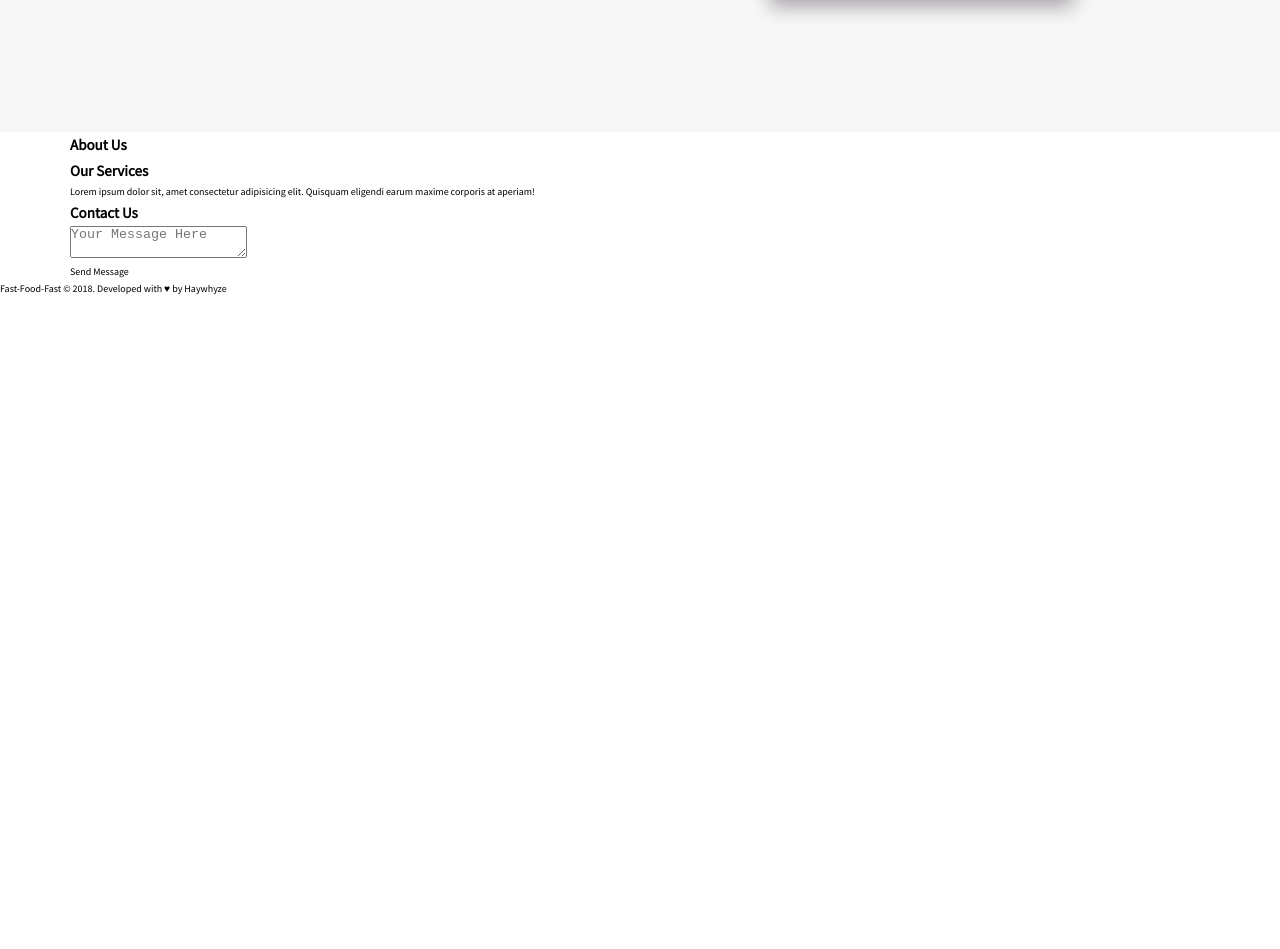
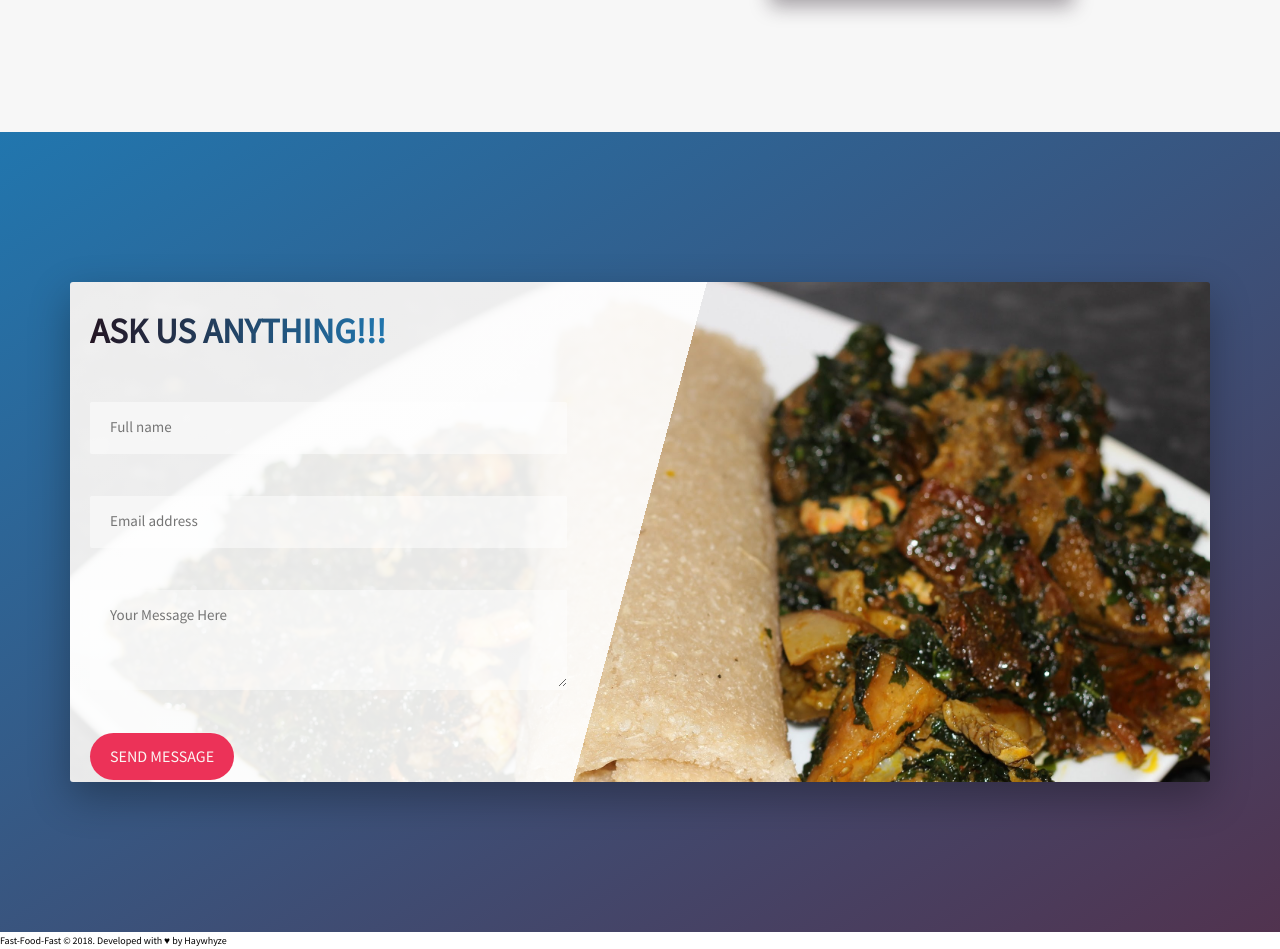
Before and after one commit to haywhyze/fast-food-fast, a website: page UI/index.html in a window 1280 px wide. Shown: the part 1260-2209 px from the top of the page. Before the commit the page ends 1557 px from the top, so only its background shows below. Drawn offline with Linux system fonts and the light colour scheme.

Commit message:
redesigned the contact us sectiom of the home page

```diff
--- a/UI/index.html
+++ b/UI/index.html
@@ -14,7 +14,8 @@
     <div class="container">
         <header class="header">
             <div class="header__logo-box">
-                <img class="header__logo" src="" alt="Logo" srcset="">
+                <!-- <img class="header__logo" src="" alt="Logo" srcset=""> -->
+                <h3 class="heading-tertiary">fFf</h3>
             </div>
             <div class="header__btn-container">
                 <a href="./signin.html" class="btn btn--alt">Sign In</a>
@@ -23,7 +24,6 @@
             <nav class="primary-nav primary-nav--pull-right">
                 <ul>
                     <li><a class="btn" href="#about-us">About Us</a></li>
-                    <li><a class="btn" href="#our-services">Our Services</a></li>
                     <li><a class="btn" href="#contact-us">Contact Us</a></li>
                 </ul>
             </nav>
@@ -59,27 +59,40 @@
                     </div>
                 </div>
 
+            </section >
+            <section class="contact-section">
+                <div class="row">
+                    <div class="contact">
+                        <div class="contact__form">
+                            <form action="#" class="form">
+                                <div class="u-margin-bottom-medium">
+                                    <h2 class="heading-secondary">
+                                        Ask Us Anything!!!
+                                    </h2>
+                                </div>
+
+                                <div class="form__group">
+                                    <input type="text" name="name" placeholder="Full name" id="name" class="form__input required">
+                                    <label for="name" class="form__label">Full name</label>
+                                </div>
+
+                                <div class="form__group">
+                                    <input type="email" name="email" placeholder="Email address" id="email" class="form__input required">
+                                    <label for="email" class="form__label">Email address</label>
+                                </div>
+
+                                <div class="form__group">
+                                    <textarea class="form__textarea" name="message" id="message" placeholder="Your Message Here"></textarea>
+                                    <label for="message" class="form__label">Your Message Here</label>
+                                </div>
+
+                                <a href="#" class="btn btn--main">Send Message</a>
+                            </form>
+                        </div>
+                    </div>
+                </div>
             </section>
 
-            <div class="row">
-                <section class="column">
-                    <h2 class="subtitle">About Us</h2>
-                </section>
-                <section class="column">
-                    <h2 class="subtitle">Our Services</h2>
-                    <p>Lorem ipsum dolor sit, amet consectetur adipisicing elit. Quisquam eligendi earum maxime corporis at aperiam!
-                    </p>
-                </section>
-                <section class="column">
-                    <h2 class="subtitle">Contact Us</h2>
-                    <form action="">
-                        <div class="inner-wrap">
-                            <textarea name="message" id="message" placeholder="Your Message Here"></textarea>
-                        </div>
-                    </form>
-                    <a class="btn">Send Message</a>
-                </section>
-            </div>
 
             <!-- <section class="grid-test">
                 <div class="row">
--- /dev/null
+++ b/UI/sass/components/_form.scss
@@ -0,0 +1,50 @@
+.form {
+    padding: 2rem;
+
+    &__group:not(:last-child) {
+        margin-bottom: 2rem;
+    }
+
+    &__input,
+    &__textarea {
+        font-size: 1.5rem;
+        font-family: inherit;
+        padding: 1.5rem 2rem;
+        border-radius: 2px;
+        background-color: rgba(white, .5);
+        border: none;
+        border-bottom: 3px solid transparent;
+        width: 90%;
+        display: block;
+
+        &:focus {
+            outline: none;
+            box-shadow: 0 1rem 2rem rgba(black, .1);
+            border-bottom: 3px solid $color-secondary;
+        }
+
+        &:focus:invalid {
+            border-bottom: 3px solid red;
+        }
+    }
+
+    &__textarea {
+        height: 10rem;
+    }
+
+    &__label {
+        font-size: 1.2rem;
+        font-weight: 700;
+        margin-left: 2rem;
+        margin-top: 0.2rem;
+        display: block;
+        transition: all .3s;
+    }
+
+    &__input:placeholder-shown + &__label,
+    &__textarea:placeholder-shown + &__label  {
+        opacity: 0;
+        visibility: hidden;
+        transform: translateY(-4rem);
+    }
+}
--- a/UI/sass/main.scss
+++ b/UI/sass/main.scss
@@ -13,5 +13,6 @@
 @import "components/button";
 @import "components/primary-nav";
 @import "components/composition";
+@import "components/form";
 
 @import "pages/home";
--- a/UI/sass/pages/_home.scss
+++ b/UI/sass/pages/_home.scss
@@ -37,3 +37,27 @@
     padding: 15rem 0;
     margin-top: -10vh;
 }
+
+.contact-section {
+    padding: 15rem 0;
+    background-image: linear-gradient(to right bottom,
+                                        $color-secondary, $color-tertiary);
+}
+
+.contact {
+    background-image: linear-gradient(105deg,
+                                        rgba(white, .9) 0%,
+                                        rgba(white, .9), 50%,
+                                        transparent 50%),
+                                    url(../img/edika_ikong.jpg);
+    background-size: 100%;
+    border-radius: 3px;
+    box-shadow: 0 1.5rem 4rem rgba(black, .3);
+
+    height: 50rem;
+
+    &__form {
+        width: 50%;
+
+    }
+}
```
Also changed, not shown: UI/css/style.css, UI/img/edika_ikong.jpg (renamed from UI/img/edika ikong.jpg).
